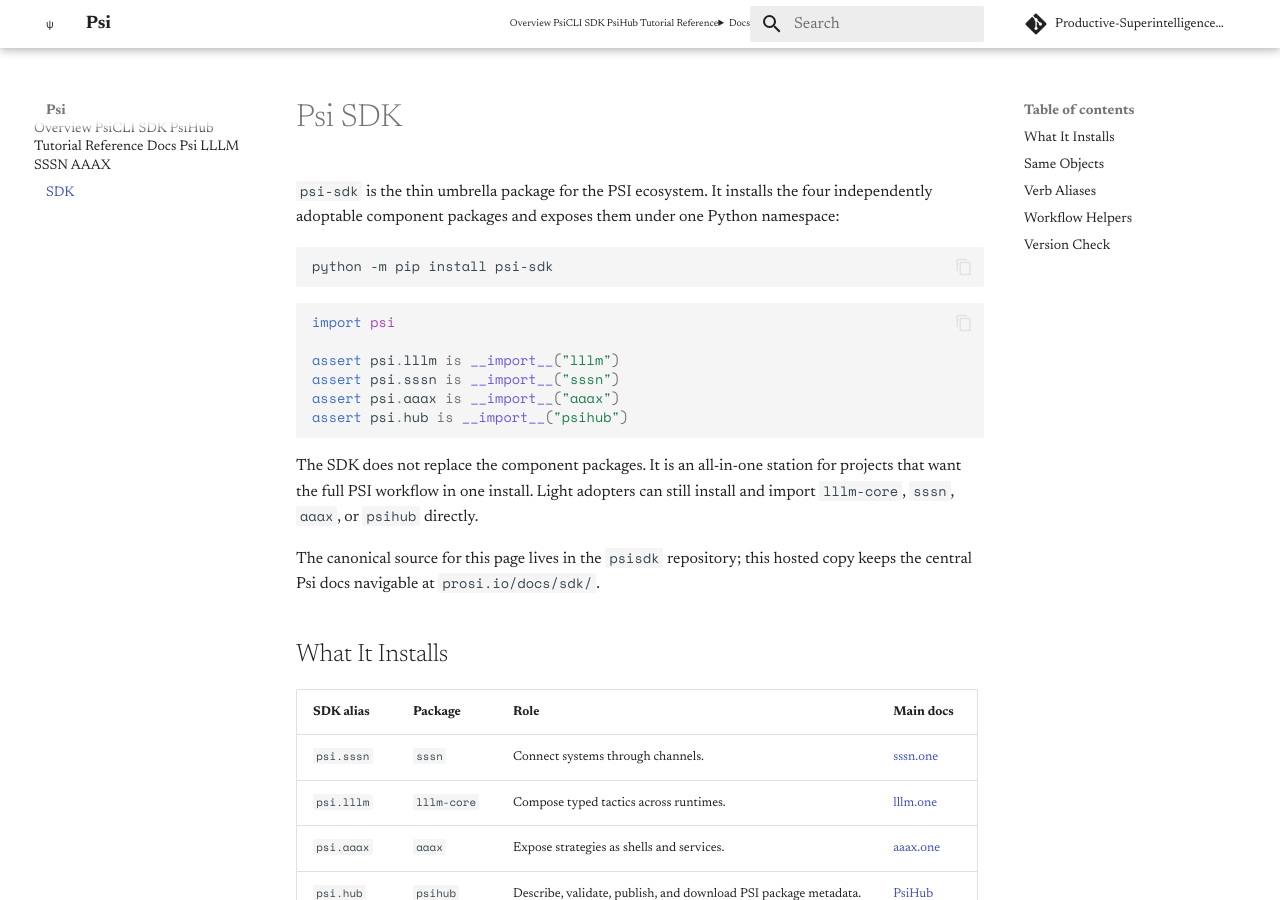
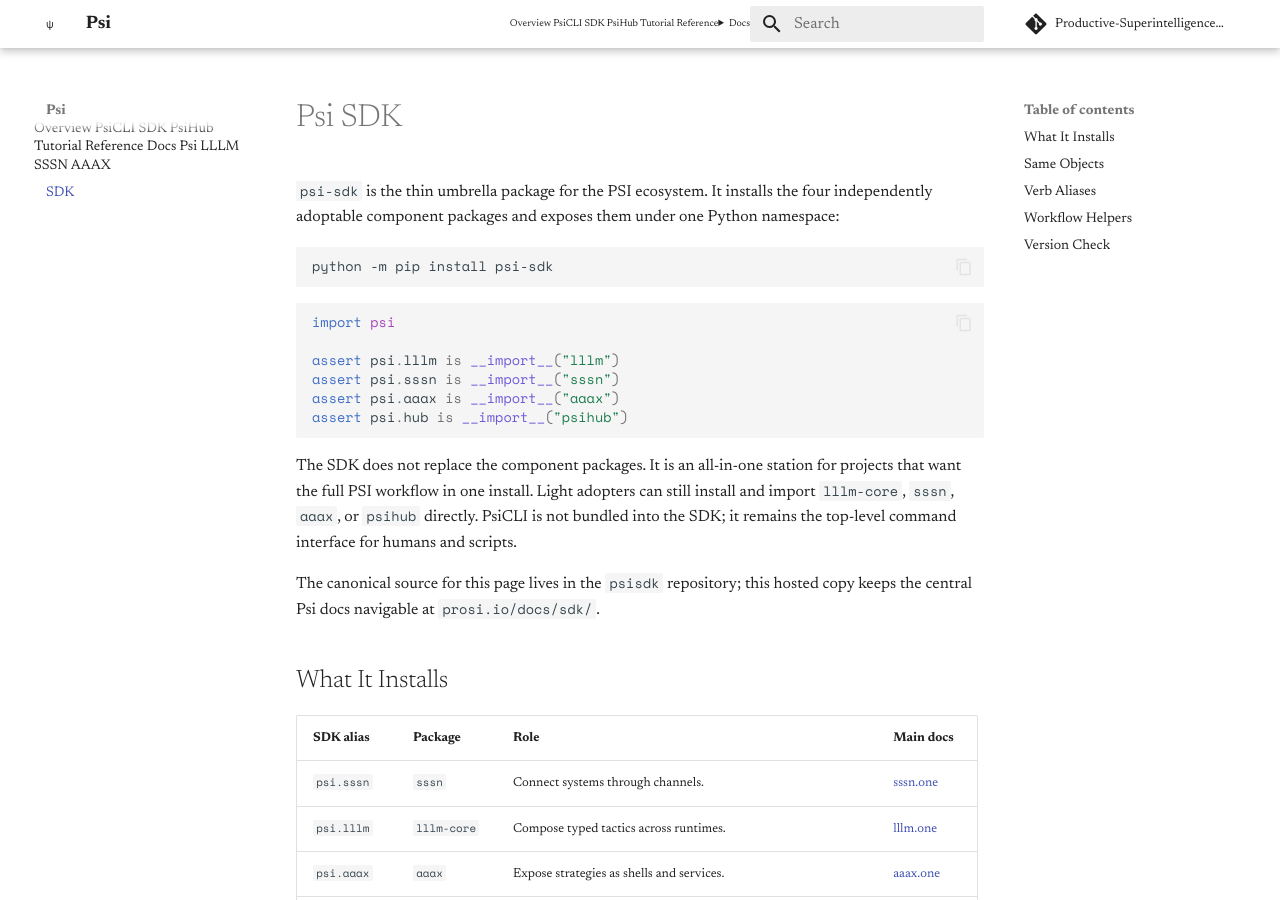
Before and after one commit to Productive-Superintelligence/docs, an MkDocs documentation site: the page built from psi_docs/sdk.md, in a window 1280 px wide and 900 px high. Built offline with MkDocs 1.6.1 and Material for MkDocs 9.7.7, drawn with Linux system fonts in a browser that asks for light colours; comment, search, counter and statistics services are not loaded.

Commit message:
Clarify PsiCLI SDK boundary

```diff
--- a/psi_docs/sdk.md
+++ b/psi_docs/sdk.md
@@ -20,6 +20,8 @@ assert psi.hub is __import__("psihub")
 The SDK does not replace the component packages. It is an all-in-one station for
 projects that want the full PSI workflow in one install. Light adopters can
 still install and import `lllm-core`, `sssn`, `aaax`, or `psihub` directly.
+PsiCLI is not bundled into the SDK; it remains the top-level command interface
+for humans and scripts.
 
 The canonical source for this page lives in the `psisdk` repository; this hosted
 copy keeps the central Psi docs navigable at `prosi.io/docs/sdk/`.
```
